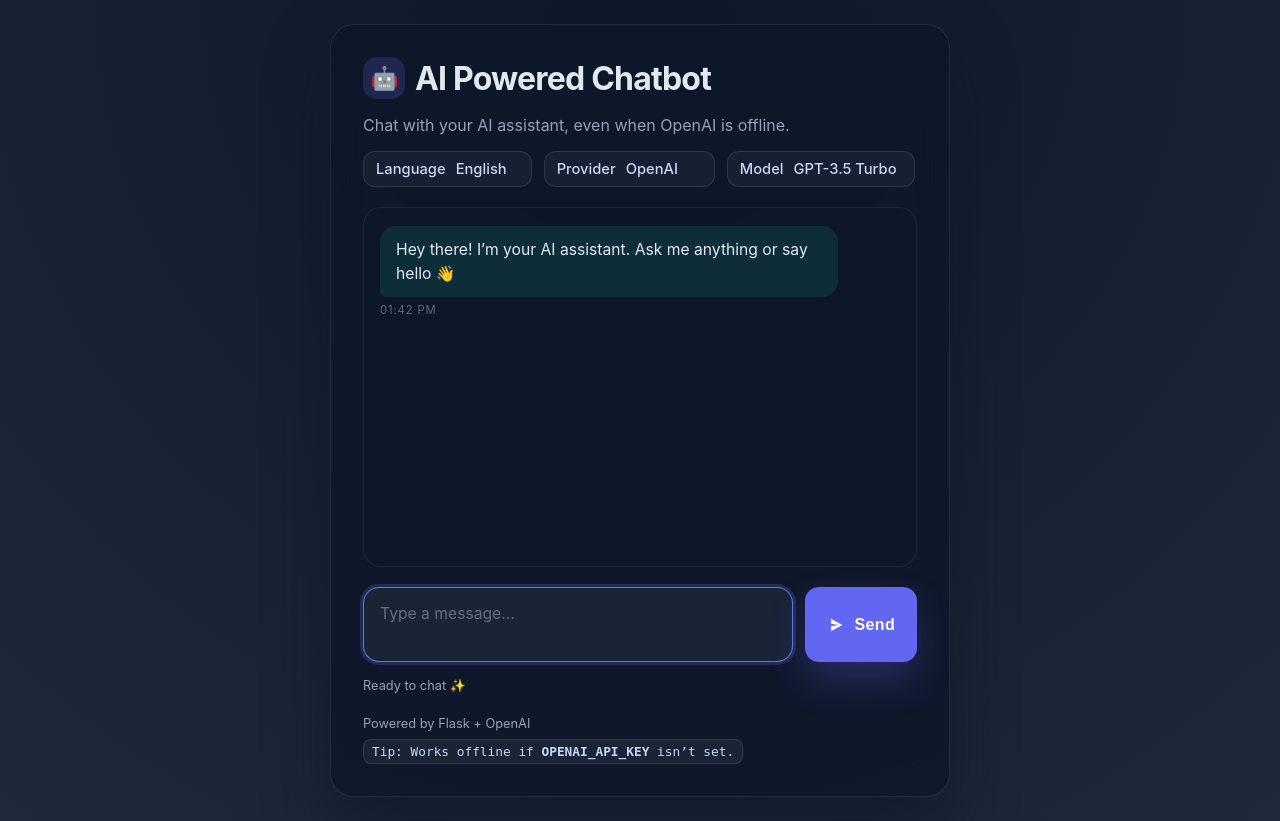
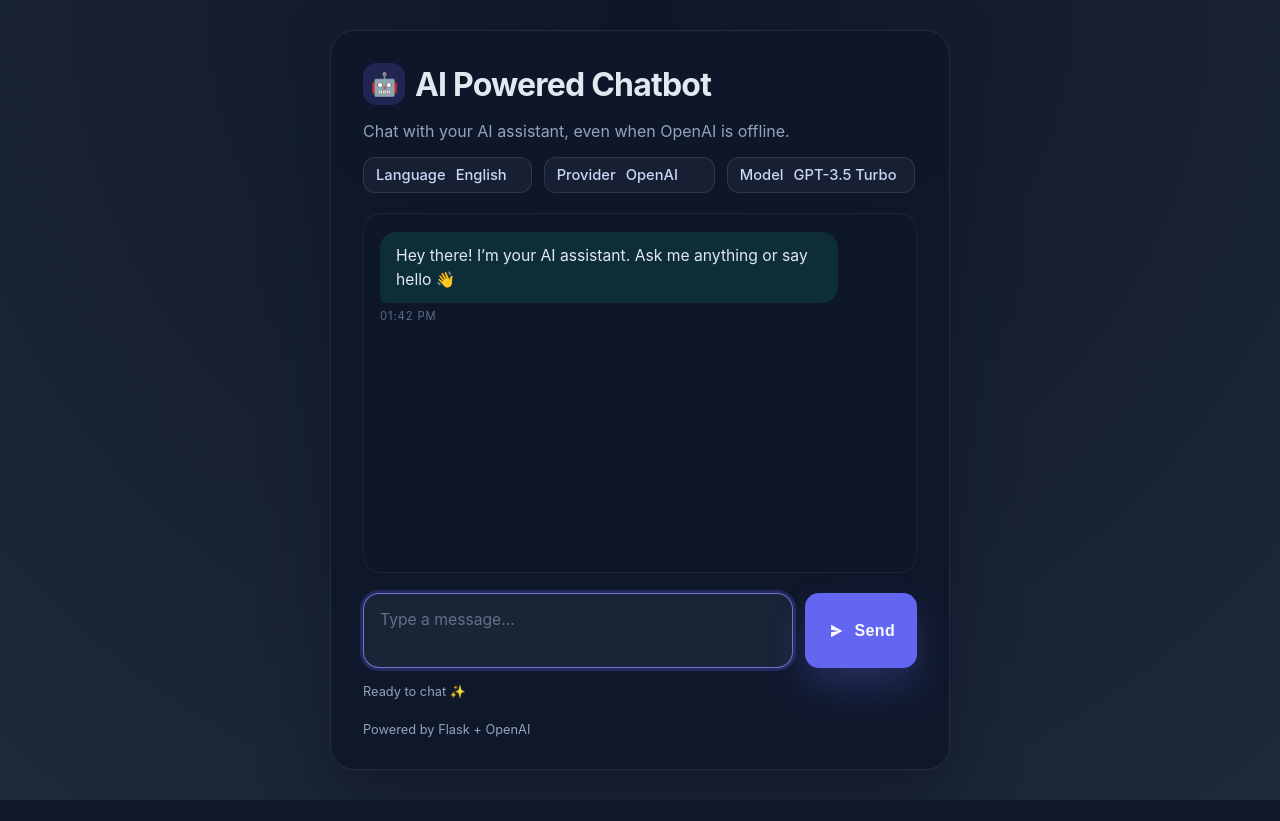
Before and after one commit to Aduracodez/AI-Powered-Chatbot, a Flask app: page / in a window 1280 px wide. After the commit the page ends 800 px from the top, so only its background shows below. Run offline with Flask 3, Linux system fonts and the light colour scheme.

Commit message:
removed a line from the htmlfile

```diff
--- a/templates/index.html
+++ b/templates/index.html
@@ -388,7 +388,6 @@
 
     <footer>
       <span>Powered by Flask + OpenAI</span>
-      <code>Tip: Works offline if <strong>OPENAI_API_KEY</strong> isn&rsquo;t set.</code>
     </footer>
   </main>
 
```
